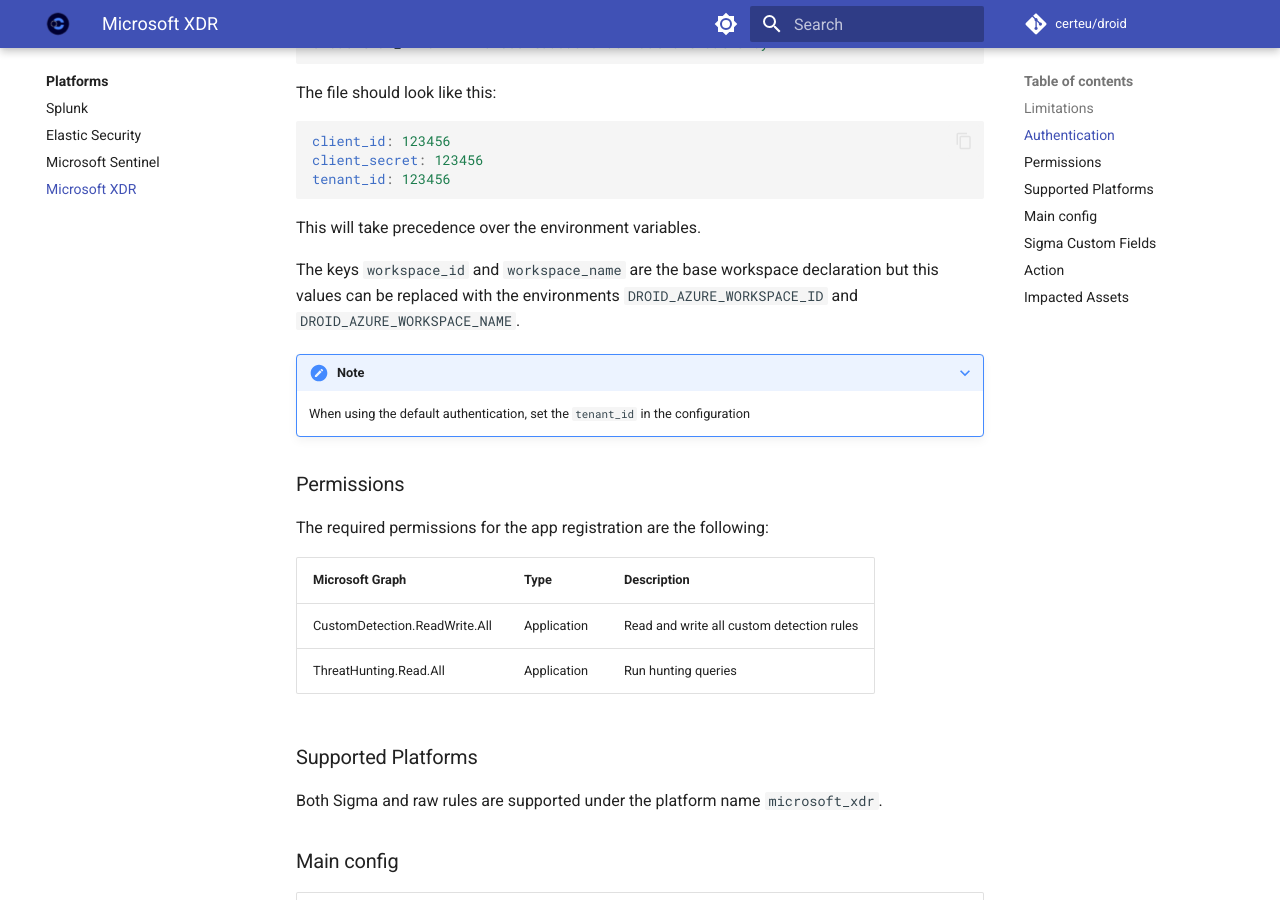
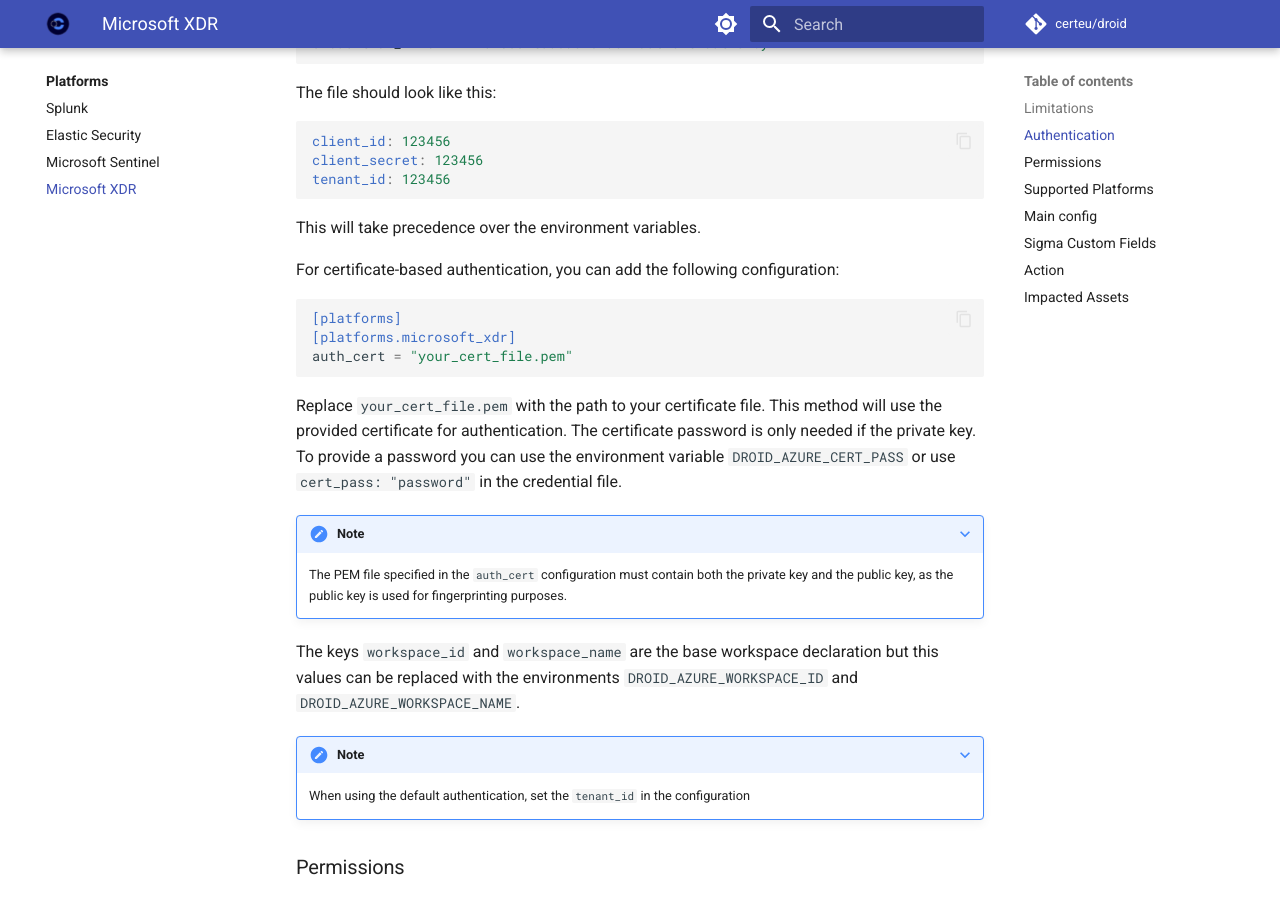
Before and after one commit to certeu/droid-docs, an MkDocs documentation site: the page built from docs/platforms/microsoft_xdr.md, in a window 1280 px wide and 900 px high, scrolled down 1513 px. Built offline with MkDocs 1.6.1 and Material for MkDocs 9.7.7, drawn with Linux system fonts in a browser that asks for light colours; comment, search, counter and statistics services are not loaded.

Commit message:
add: certificate-based authentication in XDR

````diff
--- a/docs/platforms/microsoft_xdr.md
+++ b/docs/platforms/microsoft_xdr.md
@@ -57,6 +57,20 @@ tenant_id: 123456
 ```
 
 This will take precedence over the environment variables.
+
+For certificate-based authentication, you can add the following configuration:
+
+```toml
+[platforms]
+[platforms.microsoft_xdr]
+auth_cert = "your_cert_file.pem"
+```
+
+Replace `your_cert_file.pem` with the path to your certificate file. This method will use the provided certificate for authentication. The certificate password is only needed if the private key. To provide a password you can use the environment variable `DROID_AZURE_CERT_PASS` or use `cert_pass: "password"` in the credential file.
+
+???+ note
+
+    The PEM file specified in the `auth_cert` configuration must contain both the private key and the public key, as the public key is used for fingerprinting purposes.
 
 The keys `workspace_id` and `workspace_name` are the base workspace declaration but this values can be replaced with the environments `DROID_AZURE_WORKSPACE_ID` and `DROID_AZURE_WORKSPACE_NAME`.
 
````
